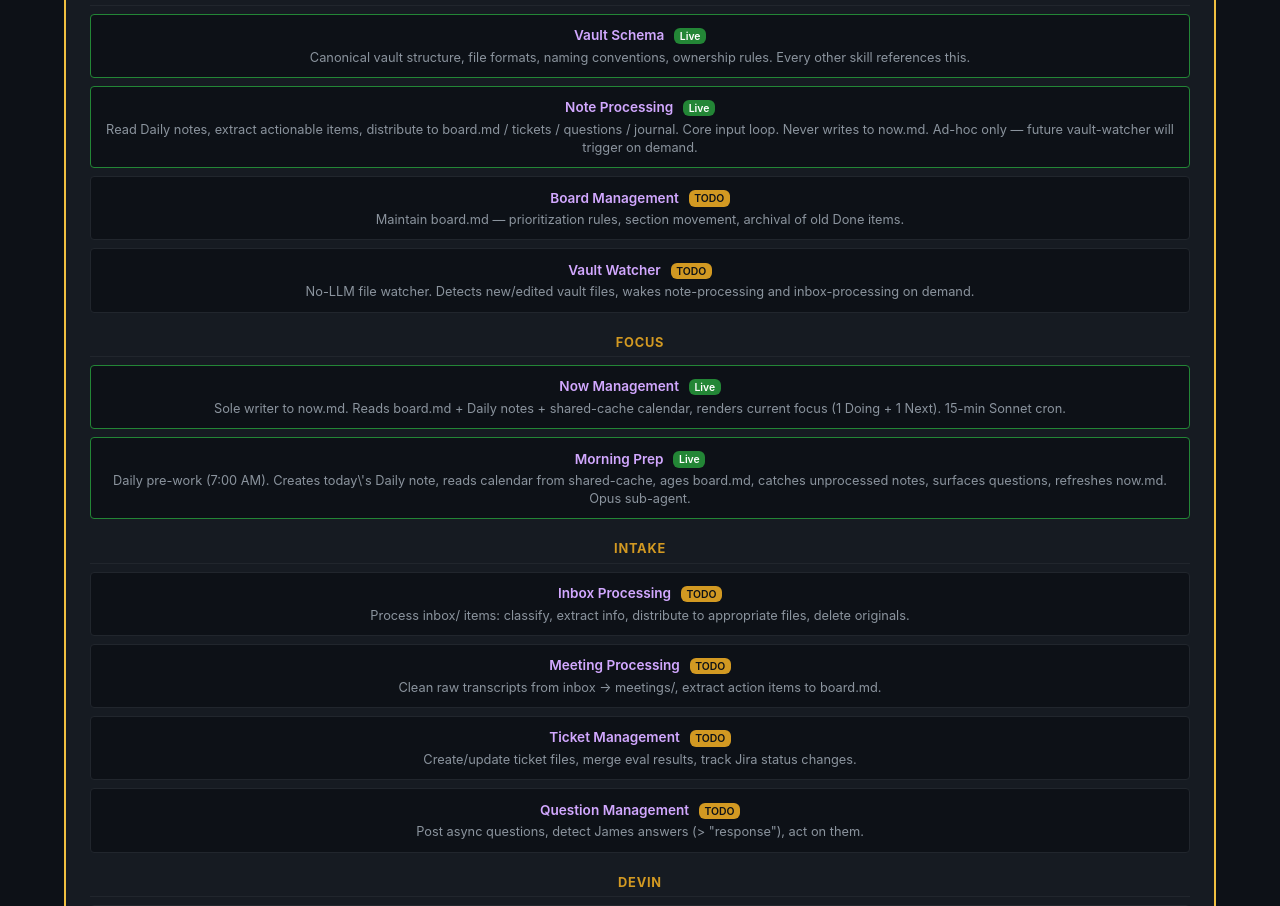
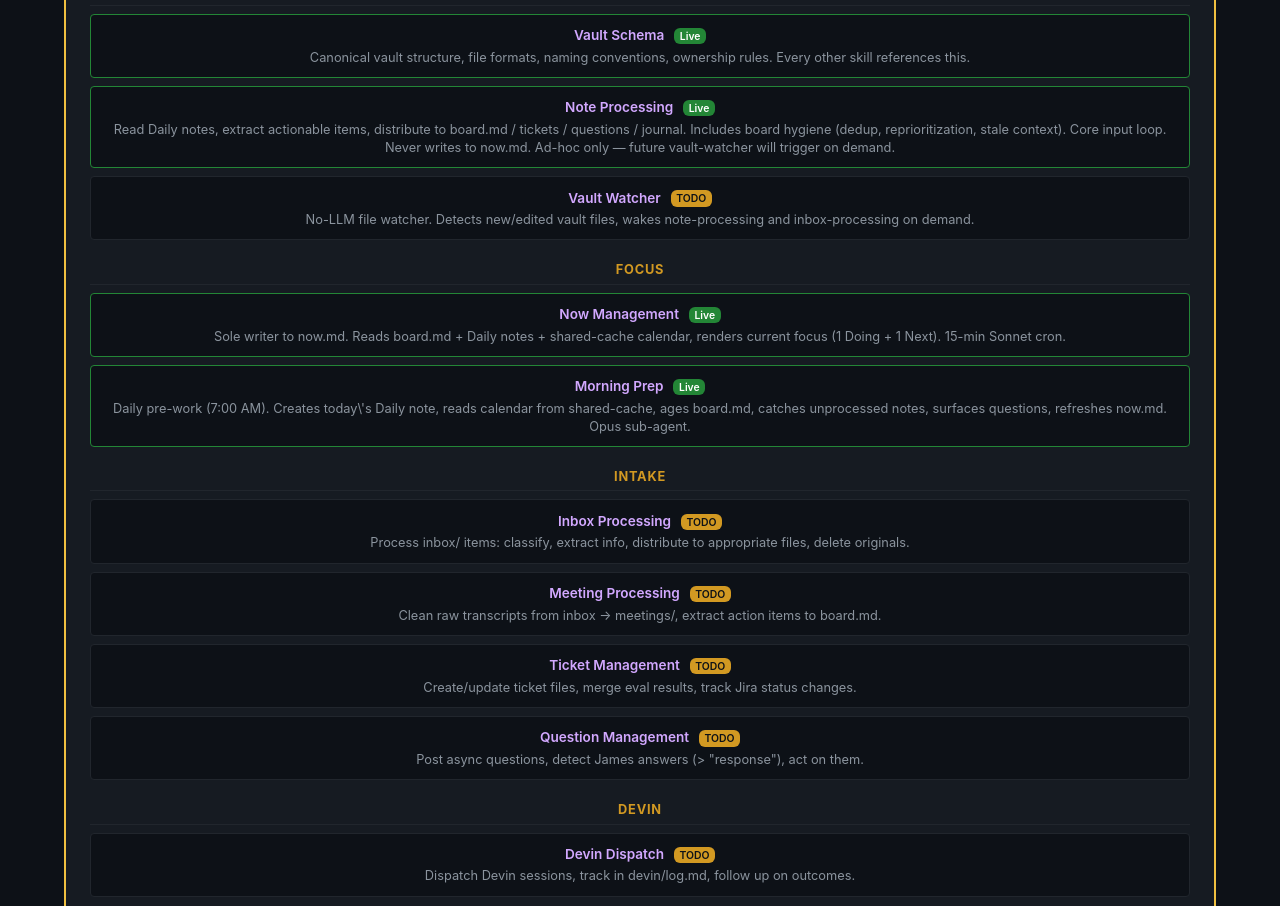
Before and after one commit to yorkbot/openclaw-architecture, a Vue app: page / in a window 1280 px wide. Shown: the part 7680-8586 px from the top of the page. Built offline with nearby package versions, Linux system fonts and the light colour scheme.

Commit message:
Drop board-management skill, fold hygiene into note-processing
Board hygiene (dedup, reprioritization, stale context cleanup) is now
a section within note-processing. Separate skill wasn't justified.

```diff
--- a/src/views/AgentDetail.vue
+++ b/src/views/AgentDetail.vue
@@ -480,8 +480,7 @@ const liveAgents = [
         name: 'Vault',
         skills: [
           { name: 'Vault Schema', desc: 'Canonical vault structure, file formats, naming conventions, ownership rules. Every other skill references this.', live: true },
-          { name: 'Note Processing', desc: 'Read Daily notes, extract actionable items, distribute to board.md / tickets / questions / journal. Core input loop. Never writes to now.md. Ad-hoc only — future vault-watcher will trigger on demand.', live: true },
-          { name: 'Board Management', desc: 'Maintain board.md — prioritization rules, section movement, archival of old Done items.', todo: true },
+          { name: 'Note Processing', desc: 'Read Daily notes, extract actionable items, distribute to board.md / tickets / questions / journal. Includes board hygiene (dedup, reprioritization, stale context). Core input loop. Never writes to now.md. Ad-hoc only — future vault-watcher will trigger on demand.', live: true },
           { name: 'Vault Watcher', desc: 'No-LLM file watcher. Detects new/edited vault files, wakes note-processing and inbox-processing on demand.', todo: true },
         ],
       },
```
